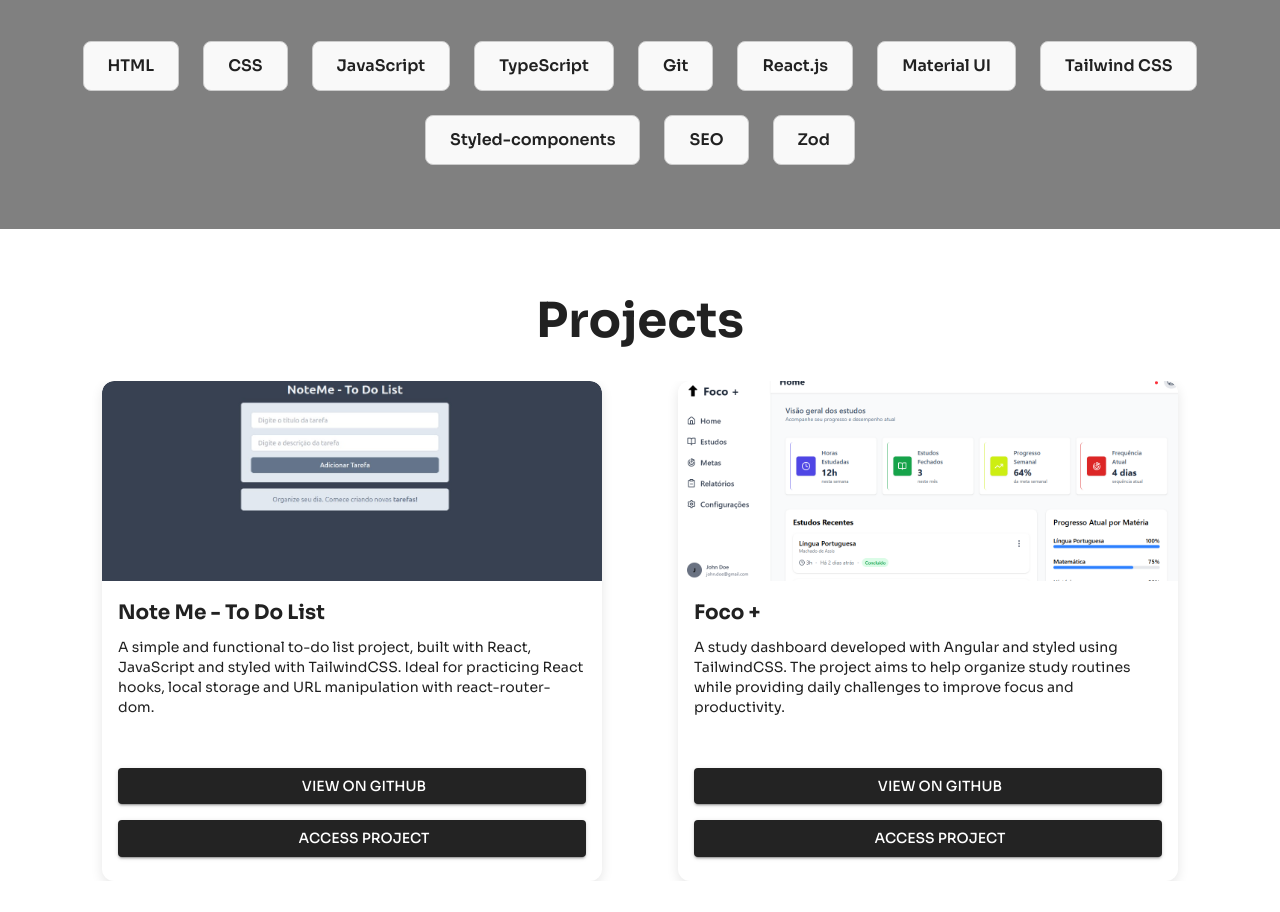
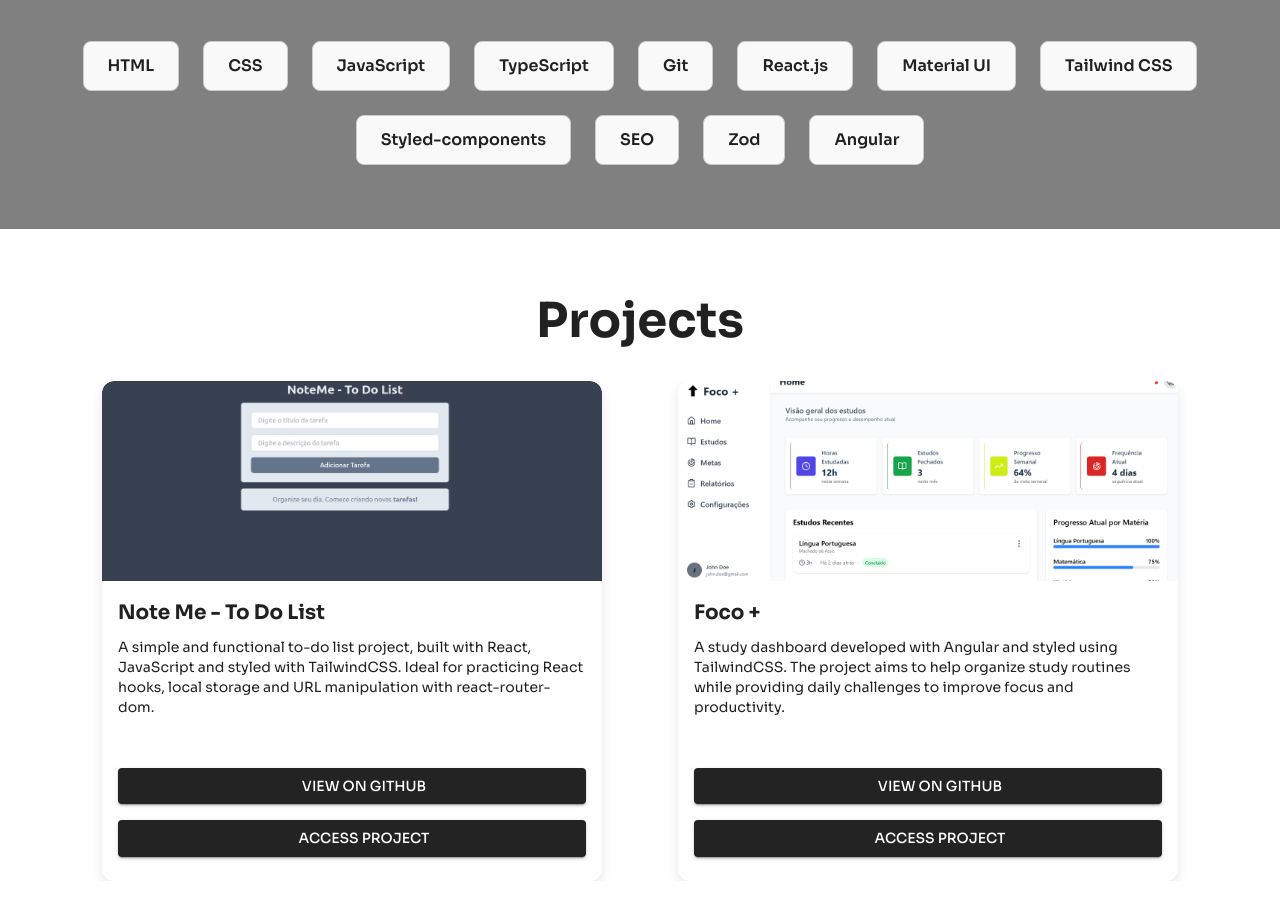
Before and after one commit to patrilucas59/Lucas_Patricio_Portfolio, a React (Vite) app: page / in a window 1280 px wide. Shown: the part 1255-2167 px from the top of the page. Built offline with nearby package versions, Linux system fonts and the light colour scheme; some icons are missing.

Commit message:
feat(Skils): habilidade de Angular adicionada na seção

```diff
--- a/src/pages/Home/sections/Skills/index.tsx
+++ b/src/pages/Home/sections/Skills/index.tsx
@@ -14,6 +14,7 @@ const skills = [
   'Styled-components',
   'SEO',
   'Zod',
+  'Angular',
 ]
 
 
```
